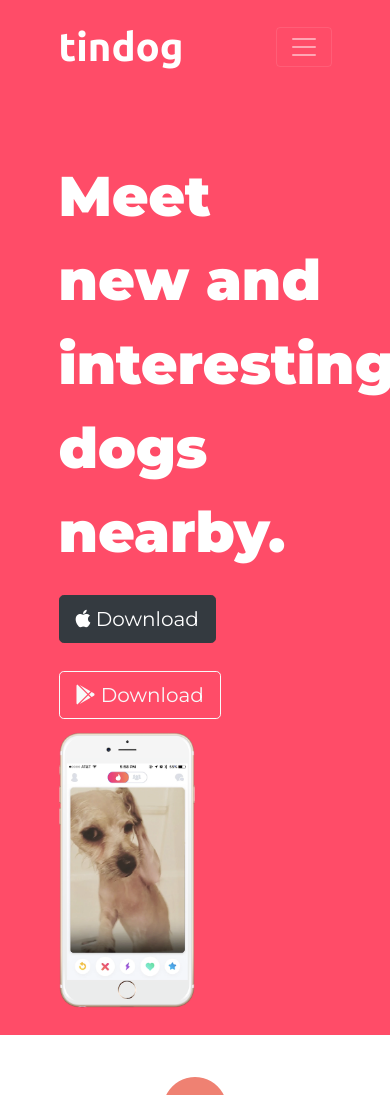
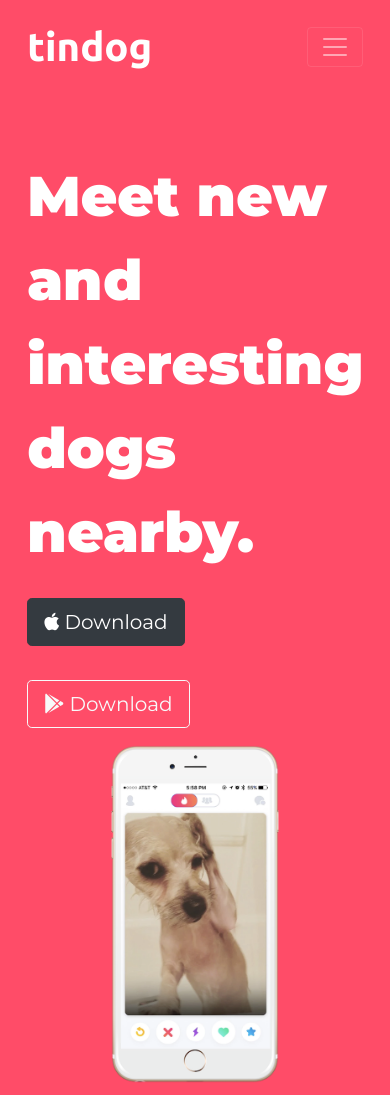
Before and after one commit to dannyberns/Tindog, a plain HTML site: page index.html in a window 390 px wide. Shown: the top 1095 px of the page. Drawn offline with nearby package versions, Linux system fonts and the light colour scheme.

Commit message:
Update styles.css

```diff
--- a/css/styles.css
+++ b/css/styles.css
@@ -164,13 +164,15 @@
 
 @media (max-width: 1028px) {
 
-  #title {
-    text-align: center;
+  #title .container-fluid {
+    padding: 3% 7% 7%;
   }
 
   .title-image {
-    position: static;
+    position: relative;
+    left: 25%;
     transform: rotate(0);
+    width: 50%;
   }
 
 }
```
